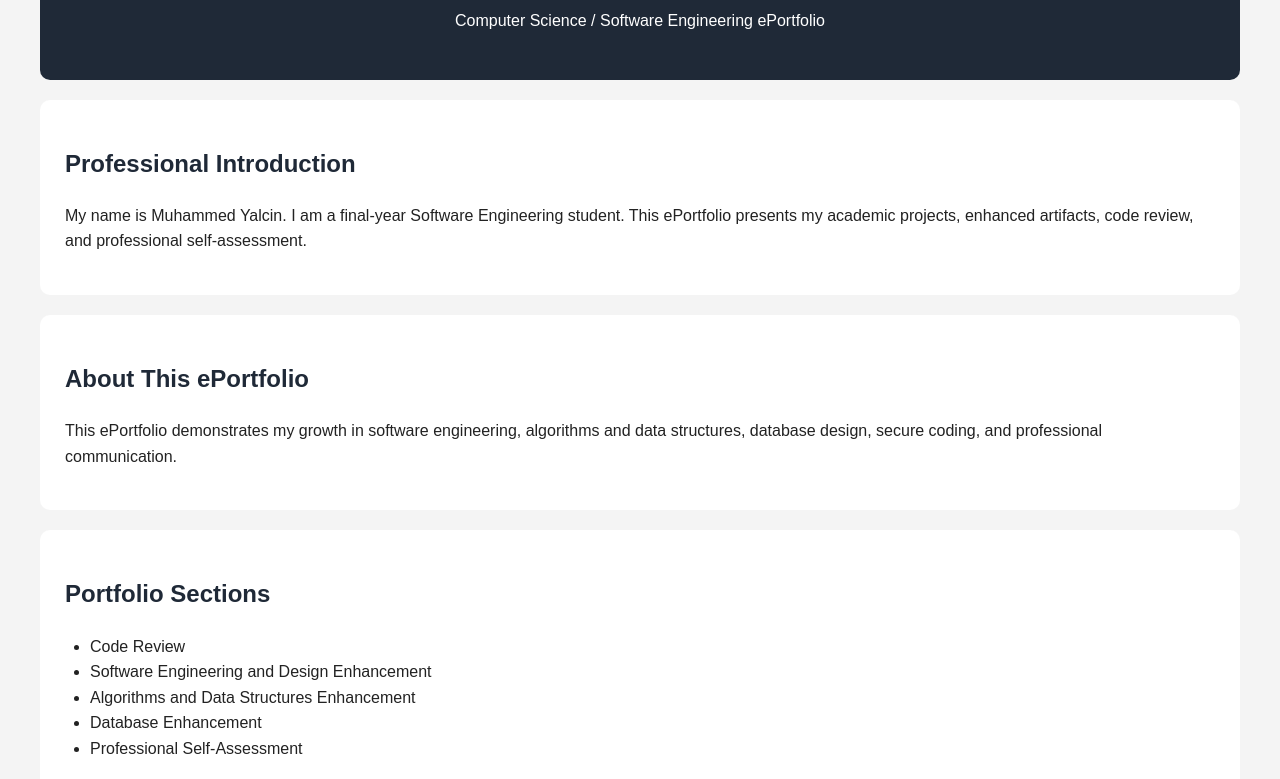
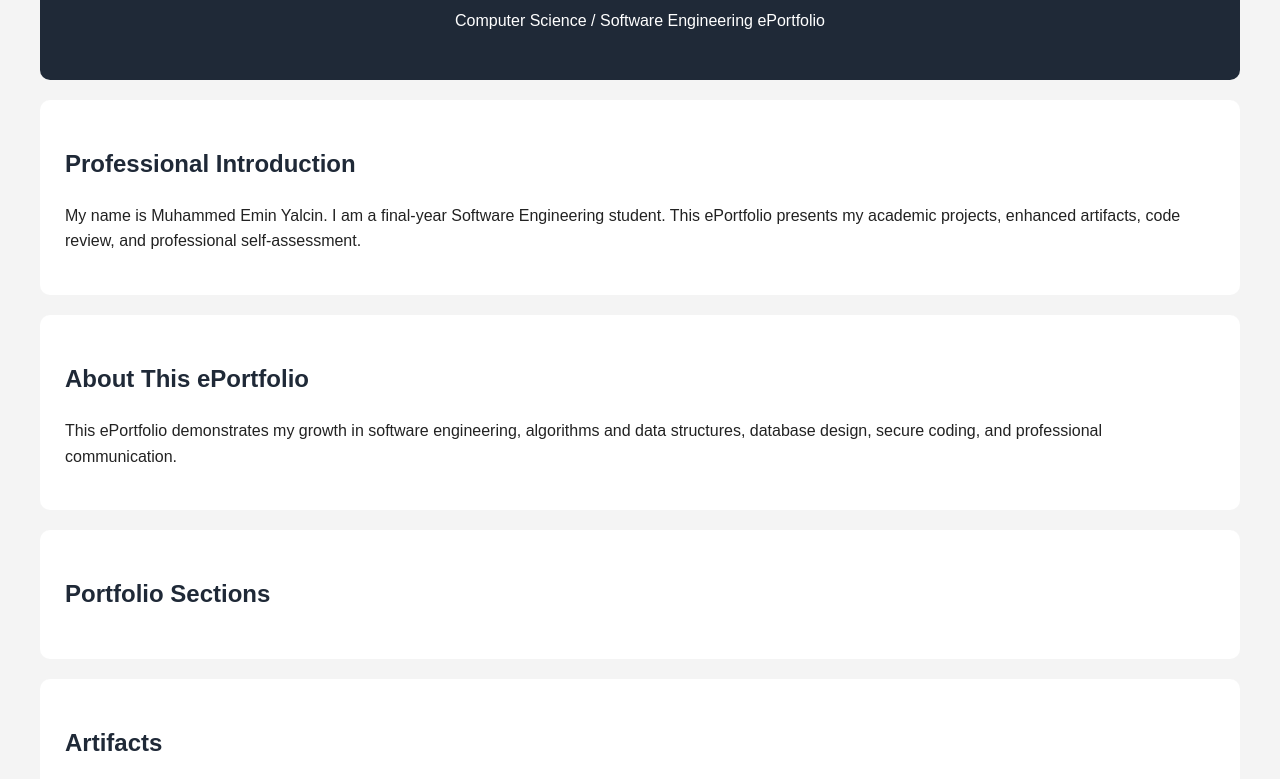
Before and after one commit to muh-yalcin/muh-yalcin.github.io, a plain HTML site: page index.html in a window 1280 px wide. Shown: the part 156-935 px from the top of the page. Drawn offline with Linux system fonts and the light colour scheme.

Commit message:
Update index.html

```diff
--- a/index.html
+++ b/index.html
@@ -2,7 +2,7 @@
 <html lang="en">
 <head>
   <meta charset="UTF-8">
-  <title>Muhammed Yalcin ePortfolio</title>
+  <title>Muhammed Emin Yalcin ePortfolio</title>
   <style>
     body {
       font-family: Arial, sans-serif;
@@ -59,7 +59,7 @@
   <section>
     <h2>Professional Introduction</h2>
     <p>
-      My name is Muhammed Yalcin. I am a final-year Software Engineering student.
+      My name is Muhammed Emin Yalcin. I am a final-year Software Engineering student.
       This ePortfolio presents my academic projects, enhanced artifacts, code review, and professional self-assessment.
     </p>
   </section>
@@ -75,11 +75,11 @@
   <section>
     <h2>Portfolio Sections</h2>
     <ul>
-      <li>Code Review</li>
+      <!--<li>Code Review</li>
       <li>Software Engineering and Design Enhancement</li>
       <li>Algorithms and Data Structures Enhancement</li>
       <li>Database Enhancement</li>
-      <li>Professional Self-Assessment</li>
+      <li>Professional Self-Assessment</li> -->
     </ul>
   </section>
 
```
